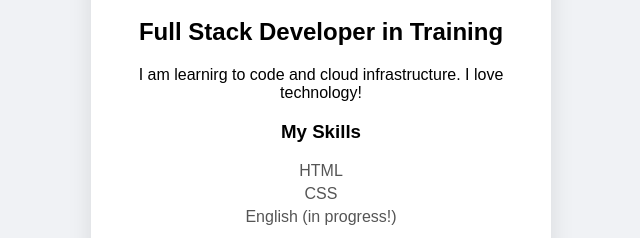
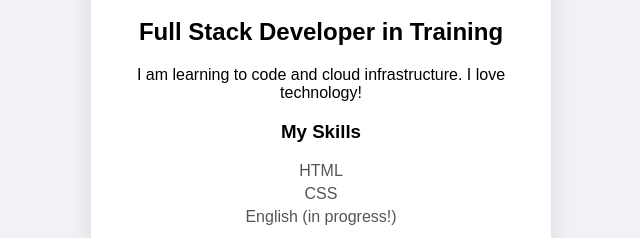
Before and after one commit to ZoketZaiko/digital-card, a plain HTML site: page index.html in a window 1280 px wide. Shown: the part 284-522 px from the top of the page, 319-959 px from the left. Drawn offline with Linux system fonts and the light colour scheme.

Commit message:
Fix typo in bio

```diff
--- a/index.html
+++ b/index.html
@@ -65,7 +65,7 @@
         <img src="avatar.jpg" alt="My profile photo">
         <h1>Hello World, I am Roque</h1>
         <h2> Full Stack Developer in Training</h2>
-        <p>I am learnirg to code and cloud infrastructure. I love technology!</p>
+        <p>I am learning to code and cloud infrastructure. I love technology!</p>
         <h3> My Skills </h3>
         <ul>
             <li>HTML</li>
```
